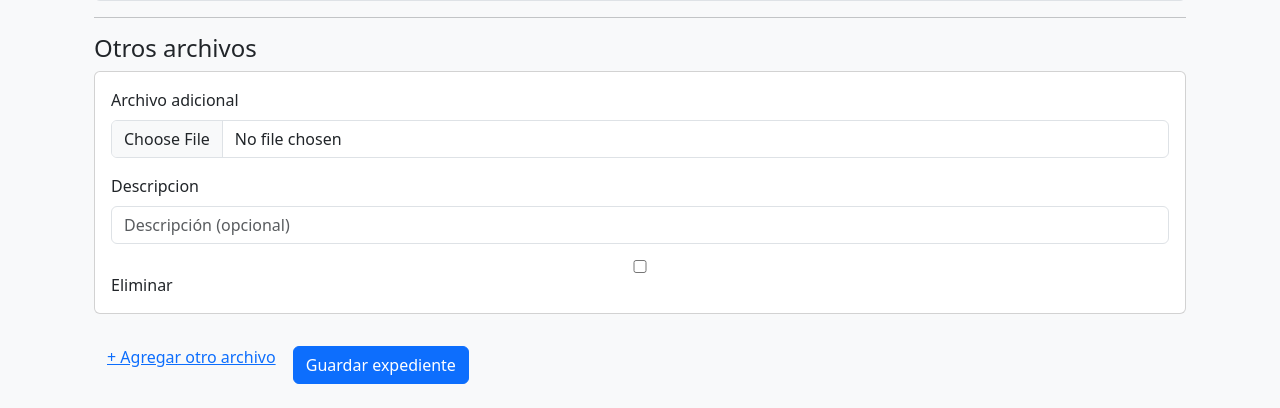
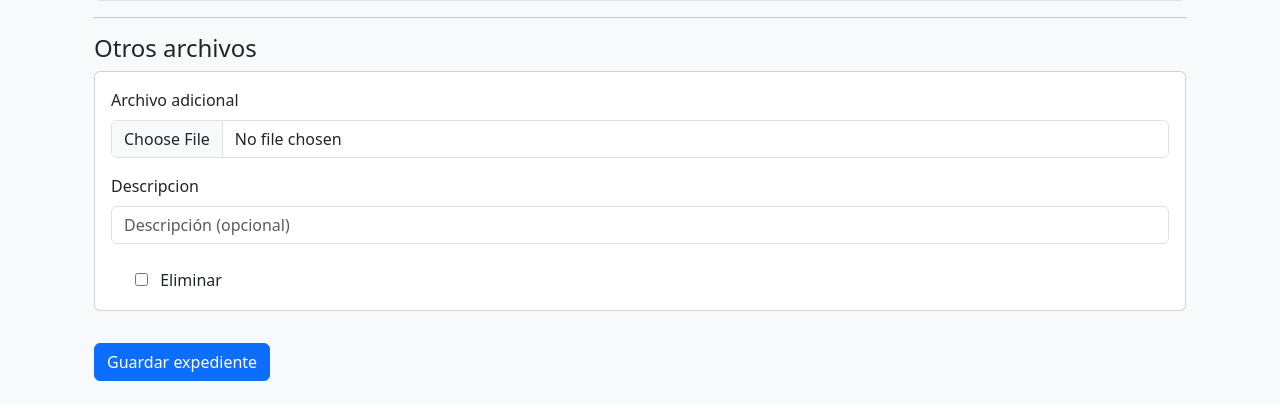
Before and after one commit to Flaxx99/usaer7607, a Django app: page /documentos/subir/ in a window 1280 px wide. Shown: the part 710-1118 px from the top of the page. After the commit the page ends 1091 px from the top, so only its background shows below. Run offline with Django 5.2, Linux system fonts and the light colour scheme; a user stored in the database is signed in; tables that the repository leaves empty hold one stand-in row (values such as "Sample post"); some libraries are stand-ins or nearby versions.

Commit message:
detallitos visuales corregidos en app de expedientes

```diff
--- a/usaer_system/templates/documentos/expedientes/editar.html
+++ b/usaer_system/templates/documentos/expedientes/editar.html
@@ -36,12 +36,13 @@
         {{ subform.archivo|as_crispy_field }}
         {{ subform.descripcion|as_crispy_field }}
 
-        <div class="form-check">
+        <div class="form-check form-check-inline mt-2">
           {{ subform.DELETE }}
-          <label class="form-check-label" for="{{ subform.DELETE.id_for_label }}">
+          <label class="form-check-label ms-2" for="{{ subform.DELETE.id_for_label }}">
             Eliminar este archivo
           </label>
         </div>
+
 
         {% if subform.non_field_errors %}
           <div class="text-danger mt-2">{{ subform.non_field_errors }}</div>
--- a/usaer_system/templates/documentos/expedientes/subir.html
+++ b/usaer_system/templates/documentos/expedientes/subir.html
@@ -23,10 +23,16 @@
       <div class="card card-body mb-3">
         {{ f.archivo|as_crispy_field }}
         {{ f.descripcion|as_crispy_field }}
-        {{ f.DELETE }} <label>Eliminar</label>
+        <div class="form-check form-check-inline mt-2">
+          {{ f.DELETE }}
+          <label class="form-check-label ms-2" for="{{ f.DELETE.id_for_label }}">
+            Eliminar
+          </label>
+        </div>
+
       </div>
     {% endfor %}
-    <button type="button" class="btn btn-link" id="add-otro">+ Agregar otro archivo</button>
+
 
     <button type="submit" class="btn btn-primary mt-3">Guardar expediente</button>
   </form>
```
